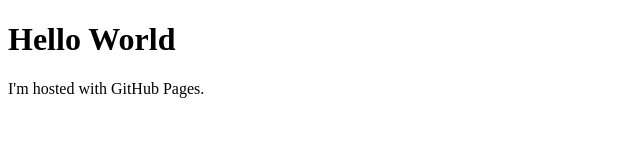
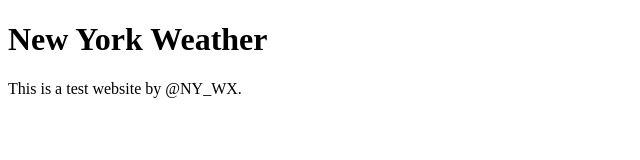
Before and after one commit to NYWX/NY_WX.github.io, a plain HTML site: page index.html in a window 1280 px wide. Shown: the whole page, without its empty margins (0-640 px from the left). Drawn offline with Linux system fonts and the light colour scheme.

Commit message:
Update index.html

```diff
--- a/index.html
+++ b/index.html
@@ -1,7 +1,7 @@
 <!DOCTYPE html>
 <html>
 <body>
-<h1>Hello World</h1>
-<p>I'm hosted with GitHub Pages.</p>
+<h1>New York Weather</h1>
+<p>This is a test website by @NY_WX.</p>
 </body>
 </html>
```
